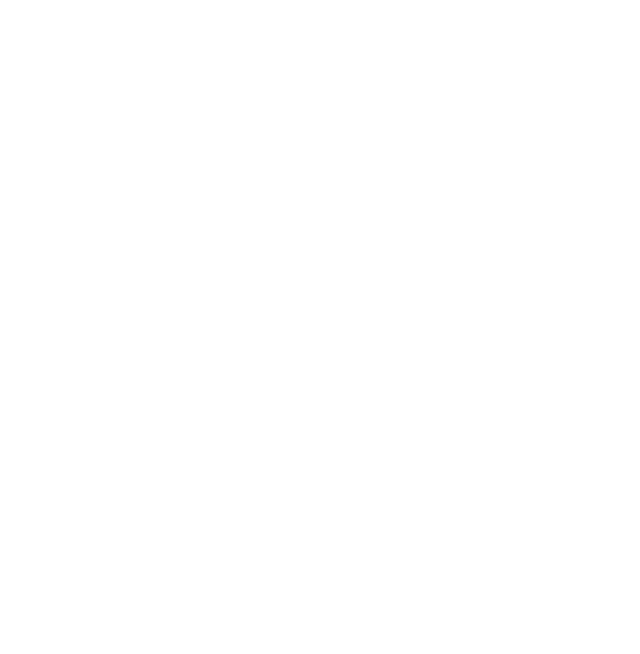
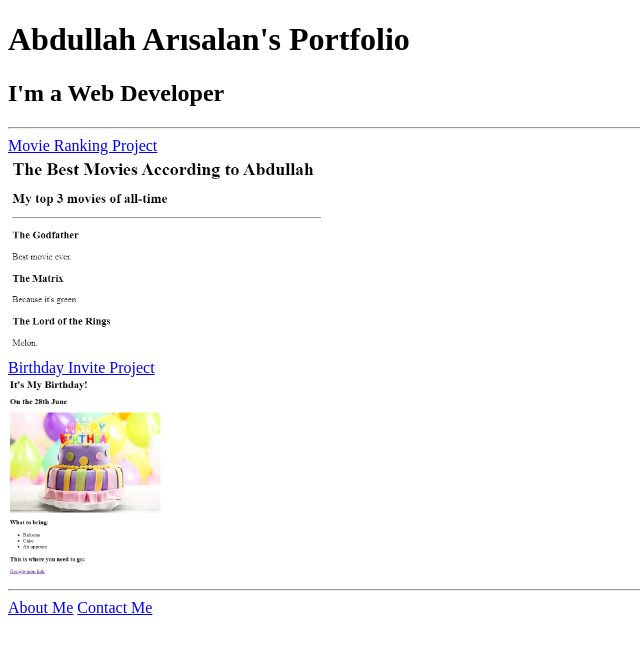
Before and after one commit to aarisalan/html-portfolio, a plain HTML site: page index.html in a window 1280 px wide. Shown: the whole page, without its empty margins (0-640 px from the left). Drawn offline with Linux system fonts and the light colour scheme.

Commit message:
Add files via upload

```diff
--- a/index.html
+++ b/index.html
@@ -1,15 +1,38 @@
 <!-- TODO 1: Create the HTML Boilerplate -->
+<!DOCTYPE html>
+<html lang = "en">
+    <head>
+        <meta charset="UTF-8">
+        <meta title="Abdullah's Portfolio">
+    </head>
+
+    <body>
 
 <!-- TODO 2: Add Your previous projects' HTML into the public folder -->
 
 <!-- TODO 3: Take screenshots of your project previews and add the images to the images folder -->
 
 <!-- TODO 4: Add titles/subtitles etc. -->
+        <h1> Abdullah Arısalan's Portfolio</h1>
+        <h2> I'm a Web Developer</h2>
 
 <!-- TODO 5: Add a link to the project pages -->
-
+        <hr/>
+        <a href="./public/movie-ranking.html">Movie Ranking Project</a>
+        <br/>
+        <img src="./assets/images/movie_project.png" height="200"/>
+        <br/>
+        <a href="./public/birthday-invite.html">Birthday Invite Project</a>
+        <br/>
+        <img src="./assets/images/birthday_project.png" height="200"/>
 <!-- TODO 6: Add images to show the project previews
 HINT for TODO 6: You can use the height attribute set to 200 to make the image smaller:
 https://developer.mozilla.org/en-US/docs/Web/HTML/Element/img#attr-height -->
 
 <!-- TODO 7: Add the Contact Me and About Me page links -->
+        <hr/>
+        <a href="./public/about.html">About Me</a>
+        <a href="./public/contact.html">Contact Me</a>
+
+    </body>
+</html>
```
